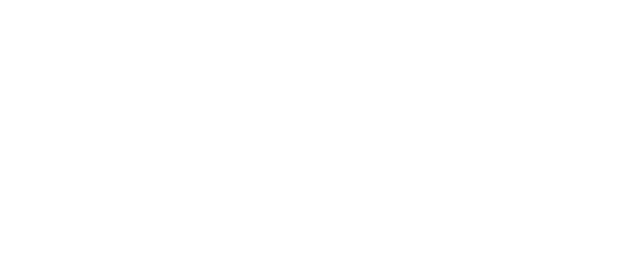
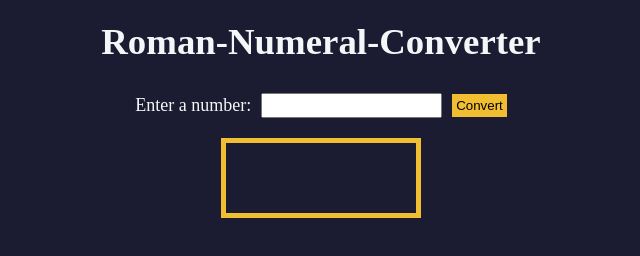
Before and after one commit to lordeske/Javascript-Roman-Numeral-Converter, a plain HTML site: page index.html in a window 1280 px wide. Shown: the whole page, without its empty margins (319-959 px from the left). Drawn offline with Linux system fonts and the light colour scheme.

Commit message:
added html css

```diff
--- a/index.html
+++ b/index.html
@@ -1,32 +1,26 @@
 <!DOCTYPE html>
 <html lang="en">
-<head>
-    <meta charset="UTF-8">
-    <meta name="viewport" content="width=device-width, initial-scale=1.0">
-    <link rel="stylesheet" href="styles.css">
+  <head>
+    <meta charset="UTF-8" />
+    <meta http-equiv="X-UA-Compatible" content="IE=edge" />
+    <meta name="viewport" content="width=device-width, initial-scale=1.0" />
     <title>Roman-Numeral-Converter</title>
-</head>
-<body>
-
-
-
-
-
-
-
-
-
-
-
-
-
-
-
-
-
-
-
-
+    <link rel="stylesheet" href="styles.css" />
+  </head>
+  <body>
+    <h1>Roman-Numeral-Converter</h1>
+    <div class="input-container">
+      <label for="number-input">Enter a  number:</label>
+      <input
+        value=""
+        type="number"
+        name="decimal number input"
+        id="number-input"
+        class="number-input"
+      />
+      <button class="convert-btn" id="convert-btn">Convert</button>
+    </div>
+    <output id="result" for="number-input"></output>
     <script src="script.js"></script>
-</body>
+  </body>
 </html>
--- a/styles.css
+++ b/styles.css
@@ -0,0 +1,79 @@
+*,
+*::before,
+*::after {
+  box-sizing: border-box;
+  margin: 0;
+  padding: 0;
+}
+
+:root {
+  --light-grey: #f5f6f7;
+  --dark-blue: #1b1b32;
+  --orange: #f1be32;
+}
+
+body {
+  background-color: var(--dark-blue);
+  font-family: "Times New Roman", Times, serif;
+  font-size: 18px;
+  color: var(--light-grey);
+  padding: 0 15px;
+  display: flex;
+  flex-direction: column;
+  align-items: center;
+}
+
+h1 {
+  text-align: center;
+  font-size: 2.3rem;
+  margin: 20px 0;
+}
+
+.input-container {
+  margin: 10px 0;
+  display: flex;
+  flex-direction: column;
+  gap: 10px;
+  justify-content: center;
+  align-items: center;
+}
+
+.convert-btn {
+  background-color: var(--orange);
+  cursor: pointer;
+  border: none;
+  padding: 4px;
+}
+
+.number-input {
+  height: 25px;
+}
+
+#result {
+  margin: 10px 0;
+  min-width: 200px;
+  width: fit-content;
+  min-height: 80px;
+  word-break: break-word;
+  padding: 15px;
+  border: 5px solid var(--orange);
+  font-size: 2rem;
+  text-align: center;
+}
+
+#animation-container {
+  margin: auto;
+  max-width: 300px;
+}
+
+
+
+@media screen and (min-width: 500px) {
+  .input-container {
+    flex-direction: row;
+  }
+
+  #result {
+    max-width: 460px;
+  }
+}
```
